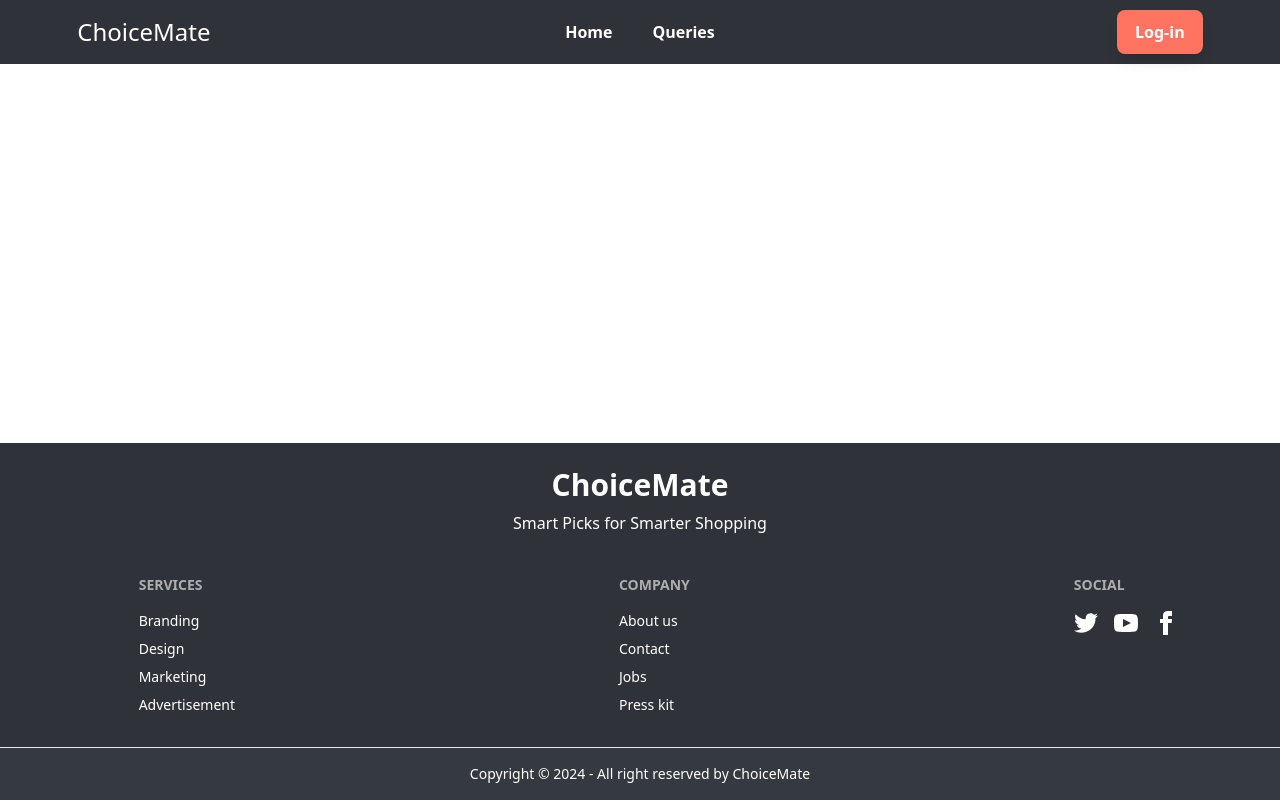
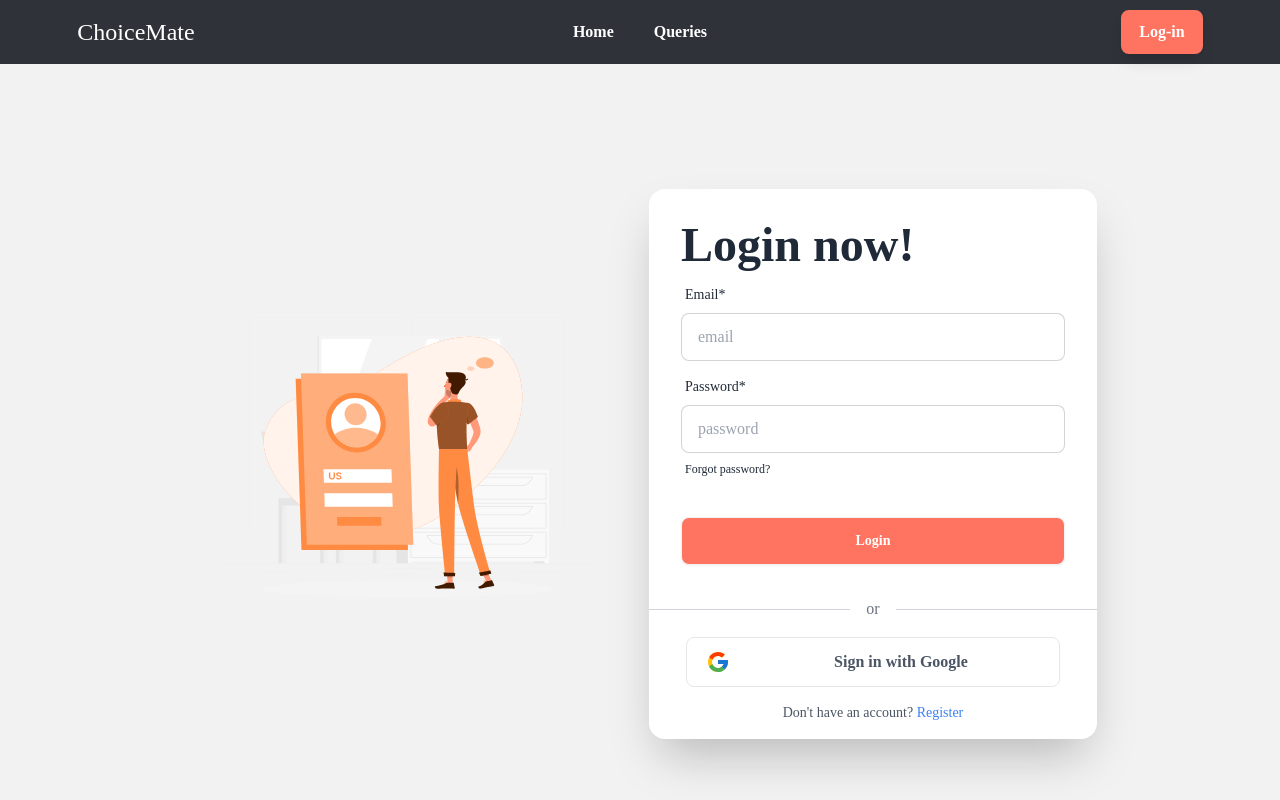
Before and after one commit to riyadhossain565/ChoiceMate-client, a React (Vite) app: page /login in a window 1280 px wide. Shown: the top 800 px of the page. Built offline with nearby package versions, Linux system fonts and the light colour scheme.

Commit message:
login page created

```diff
--- a/package.json
+++ b/package.json
@@ -11,6 +11,7 @@
   },
   "dependencies": {
     "localforage": "^1.10.0",
+    "lottie-react": "^2.4.0",
     "match-sorter": "^8.0.0",
     "react": "^18.3.1",
     "react-dom": "^18.3.1",
--- a/src/Pages/Home.jsx
+++ b/src/Pages/Home.jsx
@@ -1,9 +1,10 @@
 import React from 'react';
+import Slider from '../components/Slider';
 
 const Home = () => {
     return (
         <div>
-
+            <Slider/>
         </div>
     );
 };
--- a/src/Pages/LogIn.jsx
+++ b/src/Pages/LogIn.jsx
@@ -1,11 +1,104 @@
-import React from 'react';
+import Lottie from "lottie-react";
+import loginAnimation from "../assets/animation/login-animation.json";
+import { Link } from "react-router-dom";
 
 const LogIn = () => {
-    return (
-        <div>
+  const handleSubmit = (e) => {
+    e.preventDefault();
+  };
+  return (
+    <div>
+      <div className="hero bg-base-200 min-h-screen">
+        <div className="hero-content flex-col lg:flex-row">
+          <div className="text-center lg:text-left">
+            <Lottie animationData={loginAnimation} loop={true} />
+          </div>
+          <div className="card bg-base-100 w-full max-w-md shrink-0 shadow-2xl">
+            <form className="card-body" onSubmit={handleSubmit}>
+              <h1 className="text-5xl font-bold">Login now!</h1>
+              <div className="form-control">
+                <label className="label">
+                  <span className="label-text">Email*</span>
+                </label>
+                <input
+                  type="email"
+                  placeholder="email"
+                  className="input input-bordered"
+                  required
+                />
+              </div>
+              <div className="form-control">
+                <label className="label">
+                  <span className="label-text">Password*</span>
+                </label>
+                <input
+                  type="password"
+                  placeholder="password"
+                  className="input input-bordered"
+                  required
+                />
+                <label className="label">
+                  <a href="#" className="label-text-alt link link-hover">
+                    Forgot password?
+                  </a>
+                </label>
+              </div>
+              <div className="form-control mt-6">
+                <button className="btn text-white bg-[#ff7361] transition-all hover:bg-[#2f3239]">
+                  Login
+                </button>
+              </div>
+            </form>
+            <div className="mb-4 flex items-center">
+              <div className="flex-1 h-px bg-gray-300"></div>
+              <span className="px-4 text-md text-gray-500">or</span>
+              <div className="flex-1 h-px bg-gray-300"></div>
+            </div>
 
+            {/* google sign-in */}
+            <div
+              // onClick={handleGoogleSignIn}
+              className="flex cursor-pointer items-center justify-center w-5/6 mx-auto mb-4 text-gray-600 transition-colors duration-300 transform border rounded-lg hover:bg-gray-200"
+            >
+              <div className="px-4 py-2">
+                <svg className="w-6 h-6" viewBox="0 0 40 40">
+                  <path
+                    d="M36.3425 16.7358H35V16.6667H20V23.3333H29.4192C28.045 27.2142 24.3525 30 20 30C14.4775 30 10 25.5225 10 20C10 14.4775 14.4775 9.99999 20 9.99999C22.5492 9.99999 24.8683 10.9617 26.6342 12.5325L31.3483 7.81833C28.3717 5.04416 24.39 3.33333 20 3.33333C10.7958 3.33333 3.33335 10.7958 3.33335 20C3.33335 29.2042 10.7958 36.6667 20 36.6667C29.2042 36.6667 36.6667 29.2042 36.6667 20C36.6667 18.8825 36.5517 17.7917 36.3425 16.7358Z"
+                    fill="#FFC107"
+                  />
+                  <path
+                    d="M5.25497 12.2425L10.7308 16.2583C12.2125 12.59 15.8008 9.99999 20 9.99999C22.5491 9.99999 24.8683 10.9617 26.6341 12.5325L31.3483 7.81833C28.3716 5.04416 24.39 3.33333 20 3.33333C13.5983 3.33333 8.04663 6.94749 5.25497 12.2425Z"
+                    fill="#FF3D00"
+                  />
+                  <path
+                    d="M20 36.6667C24.305 36.6667 28.2167 35.0192 31.1742 32.34L26.0159 27.975C24.3425 29.2425 22.2625 30 20 30C15.665 30 11.9842 27.2359 10.5975 23.3784L5.16254 27.5659C7.92087 32.9634 13.5225 36.6667 20 36.6667Z"
+                    fill="#4CAF50"
+                  />
+                  <path
+                    d="M36.3425 16.7358H35V16.6667H20V23.3333H29.4192C28.7592 25.1975 27.56 26.805 26.0133 27.9758C26.0142 27.975 26.015 27.975 26.0158 27.9742L31.1742 32.3392C30.8092 32.6708 36.6667 28.3333 36.6667 20C36.6667 18.8825 36.5517 17.7917 36.3425 16.7358Z"
+                    fill="#1976D2"
+                  />
+                </svg>
+              </div>
+
+              <span className="w-5/6 px-4 py-3 font-bold text-center">
+                Sign in with Google
+              </span>
+            </div>
+            {/* Register btn */}
+            <div className="mb-4 text-center text-sm text-gray-600">
+              <p>
+                Don't have an account?{" "}
+                <Link to="/register" className="text-blue-500 hover:underline">
+                  Register
+                </Link>
+              </p>
+            </div>
+          </div>
         </div>
-    );
+      </div>
+    </div>
+  );
 };
 
 export default LogIn;
--- /dev/null
+++ b/src/components/Slider.jsx
@@ -0,0 +1,11 @@
+import React from 'react';
+
+const Slider = () => {
+    return (
+        <div>
+            <h2>This is Slider</h2>
+        </div>
+    );
+};
+
+export default Slider;
--- a/src/index.css
+++ b/src/index.css
@@ -1,3 +1,11 @@
 @tailwind base;
 @tailwind components;
 @tailwind utilities;
+
+/* work sans */
+@import url('https://fonts.googleapis.com/css2?family=Work+Sans:ital,wght@0,100..900;1,100..900&display=swap');
+
+
+body {
+    font-family: "Work Sans", serif;
+}
```
Also changed, not shown: 1 other file (tests, documents, lock files or other folders).
